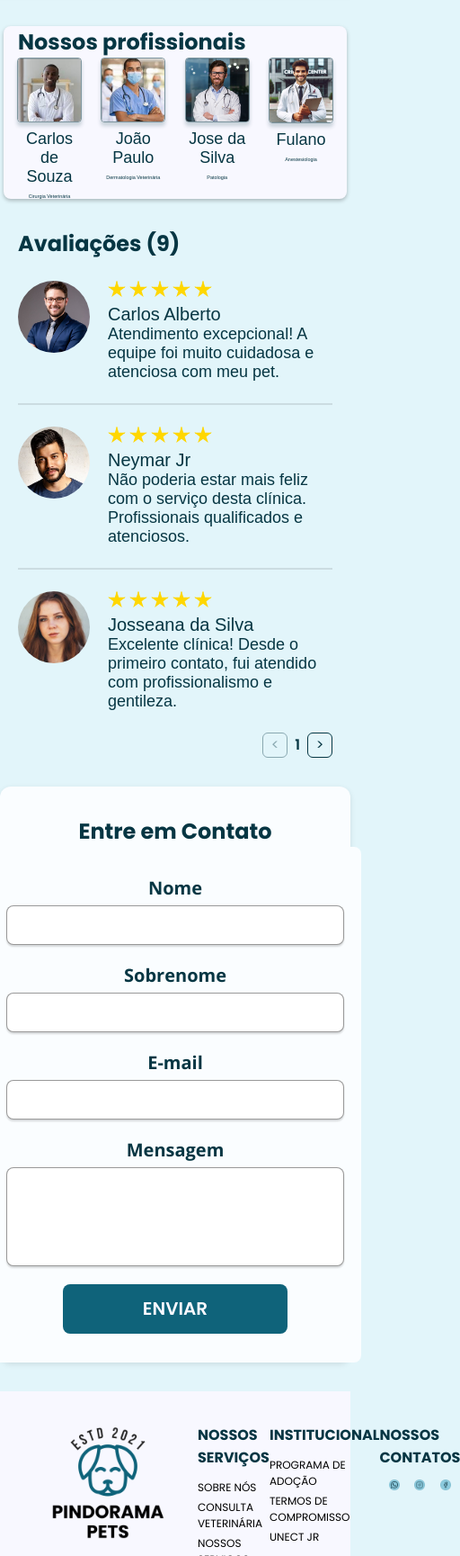
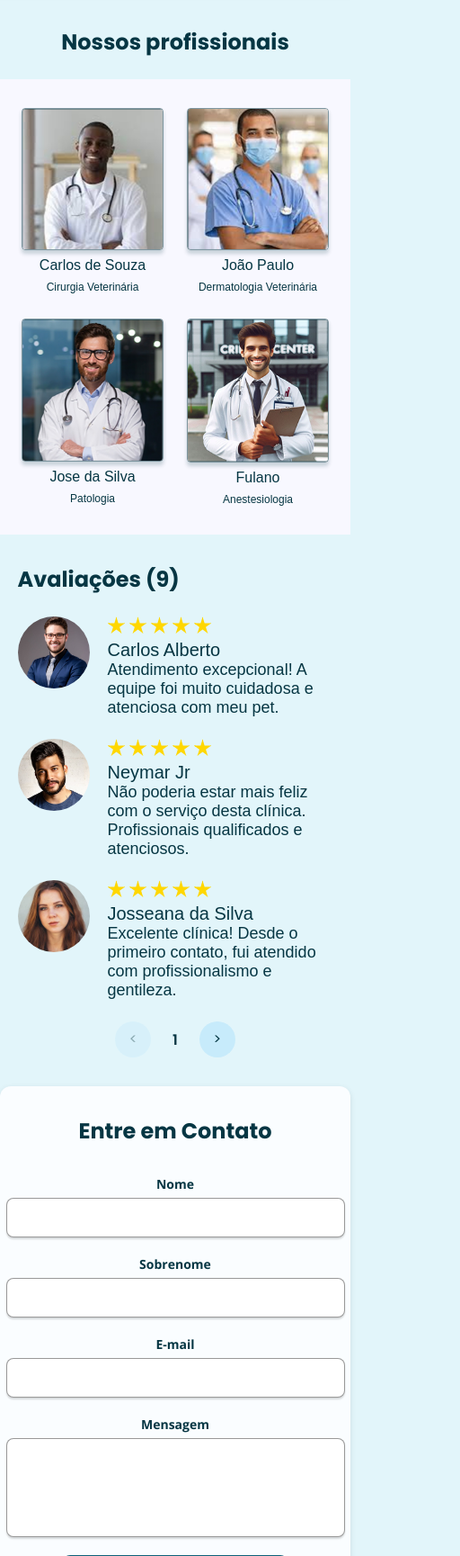
Before and after one commit to MatheusMadureiraa/pindorama-pets-unect, a plain HTML site: page src/index.html in a window 390 px wide. Shown: the part 1652-3381 px from the top of the page at 90% size, 512 px wide, since content can reach past the window. Drawn offline with nearby package versions, Linux system fonts and the light colour scheme.

Commit message:
add responsividade nos veterinarios e avaliacoes

```diff
--- a/src/index.html
+++ b/src/index.html
@@ -184,6 +184,12 @@
 
     </main>
 
+    <div id="social-mobile">
+        <img class="icon" src="img/contacts/whatsapp.png" alt="whatsapp">
+        <img class="icon" src="img/contacts/instagram.png" alt="instagram">
+        <img class="icon" src="img/contacts/facebook.png" alt="facebook">
+    </div>
+
     <footer>
         <div id="footer-content-container">
             <img src="./img/logo.png" alt="Logo Pindorama Pets">
@@ -201,8 +207,8 @@
                 <p class="links-footer">UNECT JR</p>
             </div>
 
-            <div class="footer-content">
-                <span>Nossos contatos</span>
+            <div class="footer-content" id="last-content-footer">
+                <span id="last-span-footer">Nossos contatos</span>
                 <div id="contacts-icons">
                     <img class="icon" src="img/contacts/whatsapp.png" alt="whatsapp">
                     <img class="icon" src="img/contacts/instagram.png" alt="instagram">
--- a/src/styles/index.css
+++ b/src/styles/index.css
@@ -790,6 +790,12 @@ hr {
     background: rgba(6, 54, 67, 1);
 }
 
+/*ICONES OCULTOS NO DESKTOP*/
+
+#social-mobile {
+    display: none;
+}
+
 
 /* SECTION DO FOOTER */
 footer {
@@ -808,7 +814,7 @@ footer {
     flex-direction: row;
     align-items:start;
     justify-content: space-between;
-    width: max(65%, 350px);
+    width: max(70%, 350px);
 }
 
 footer img {
@@ -828,6 +834,10 @@ footer img {
     font-size: max(12px, 1.1vw);
     font-weight: 400;
     text-align: start;
+}
+
+#last-content-footer{
+    text-align: center;
 }
 
 #contacts-icons{
--- a/src/styles/responsiveMobile.css
+++ b/src/styles/responsiveMobile.css
@@ -5,6 +5,77 @@
     *{
         margin: 0;
         padding: 0;
+    }
+
+
+    /*veterinarios section*/
+    .caixa-laranja-flex{
+        background: none;
+        border: none;
+        box-shadow: none;
+        width: 100%;
+    }
+
+    .caixa-laranja-conteudo {
+        width: 100%;
+        text-align: center;
+    }
+
+    .fotos-medicos {
+        flex-wrap: wrap;
+        justify-content: center;
+        gap: 28px;
+        border: none;
+        background: rgba(248, 248, 255, 1);
+        padding: 32px 0;
+        margin-top: 24px;
+    }
+
+    .medico-item {
+        width: 40%;
+    }
+
+    .medico-item img {
+        width: 100%;
+        height: auto;
+    }
+
+    .nome-medico{
+        font-size: 16px;
+        font-weight: 500;
+    }
+
+    .especialidade-medico{
+        font-size: 12px;
+    }
+
+    /*avaliacoes*/
+    #avaliacoes-container{
+        width: 90%;
+    }
+
+    hr{
+        display: none;
+    }
+
+    .paginacao{
+        display: flex;
+        flex-direction: row;
+        justify-content: center;
+        gap: 24px;
+    }
+
+    .numero-pagina{
+        font-size: 16px;
+    }
+
+    .botao-proxima, .botao-anterior{
+        border-radius: 50%;
+        background: rgba(199, 235, 251, 1);
+        color: rgba(6, 54, 67, 1);
+        border: none;
+        width: 40px;
+        height: 40px;
     }
 
     /*formulario section*/
@@ -35,6 +106,10 @@
         width: 100%;
     }
 
+    #contato-form label, input{
+        font-size: 14px;
+    }
+
     #map-and-infos {
         display: none;
     }
@@ -43,18 +118,48 @@
         display: flex;
         justify-content: center;
         align-items: center;
-        width: 100%;
-        padding: 32px;
+        background: none;
+        border: none;
+        width: 100vw;
+        padding: 32px 0;
     }
 
     #contato-form input, textarea{
-        width: 100%;
+        width: 90%;
     }
 
     #btn-enviar {
         width: max(60%, 250px);
     }
 
+    /*icones de redes do mobile*/
+    #social-mobile {
+        display: flex;
+        justify-content: center;
+        align-items: center;
+        gap: 24px;
+        padding-bottom: 32px;
+    }
+
+    .icon{
+        width: 63px;
+        height: 63px;
+    }
+
+
     /*footer section*/
+    #footer-content-container{
+        width: 90%;
+        height: auto;
+    }
 
+    #last-content-footer, footer img{
+        display: none;
+        justify-content: space-evenly; /*tirando os contatos do footer e a logo*/
+    }
+
+    .links-footer, span, #direitos{
+        font-size: 14px;
+        padding-top: 6px;
+    }
 }
```
